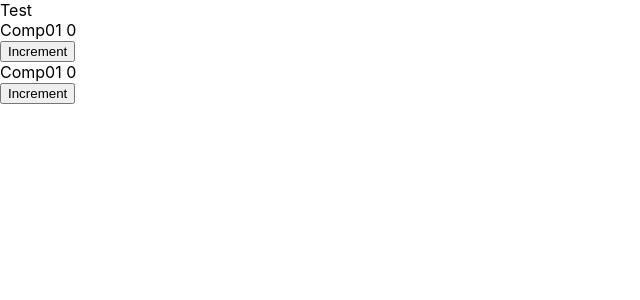
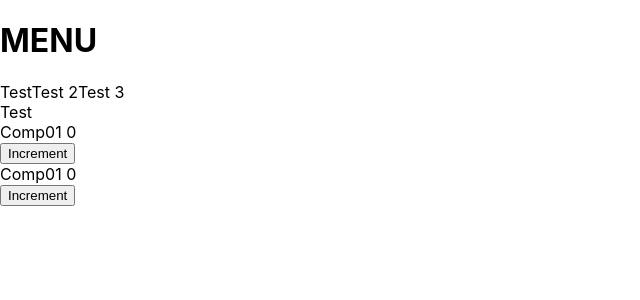
Before and after one commit to sonerkocak/next-poc-01, a Next.js app: page /test in a window 1280 px wide. Shown: the top 300 px of the page, without its empty margins (0-640 px from the left). Built offline with nearby package versions, Linux system fonts and the light colour scheme.

Commit message:
edited test3.js

```diff
--- a/pages/_app.js
+++ b/pages/_app.js
@@ -2,6 +2,7 @@ import Router from "next/router";
 import ReactDOM from "react-dom";
 import '../styles/globals.css';
 import {delay} from '../common-util';
+import Link from 'next/link';
 
 Router.events.on("routeChangeStart", (url) => {
   console.log(`Loading: ${url}`);
@@ -21,10 +22,20 @@ Router.events.on("routeChangeError", () => {
 });
 
 function MyApp({ Component, pageProps }) {
-  return <Component {...pageProps} />
+  return (
+      <>
+        <h1>MENU</h1>
+        <Link href="/test"><a>Test</a></Link>
+        <Link href="/test2"><a>Test 2</a></Link>
+        <Link href="/test3"><a>Test 3</a></Link>
+        <br/>
+        <Component {...pageProps} />
+      </>
+  );
 }
 
 MyApp.getInitialProps = async (ctx) => {
+    console.log('MyApp.getInitialProps', ctx.pathname);
   //await delay(3000);
   return {
     props: {},
--- a/pages/test3.js
+++ b/pages/test3.js
@@ -13,3 +13,8 @@ export default function Test3() {
       </>
     );
 }
+
+export async function getServerSideProps(context) {
+    console.log('Test3.getServerSideProps', context.resolvedUrl);
+    return { props: {} };
+}
```
